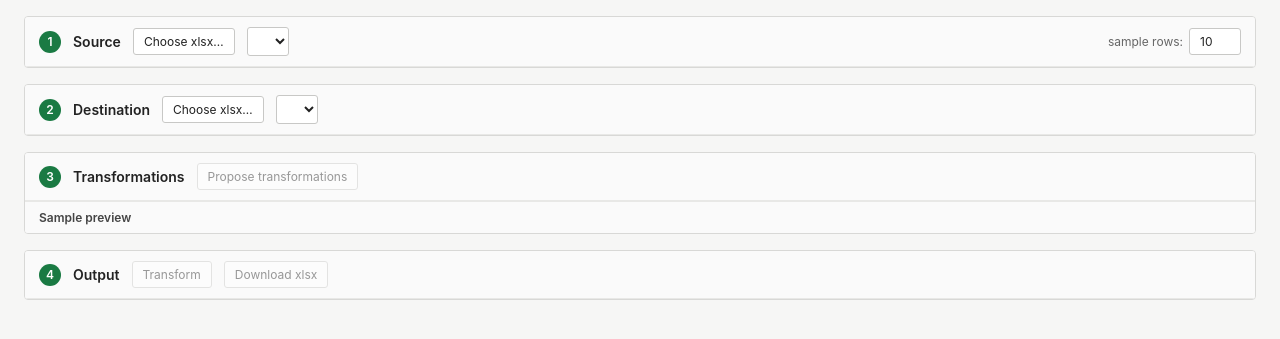
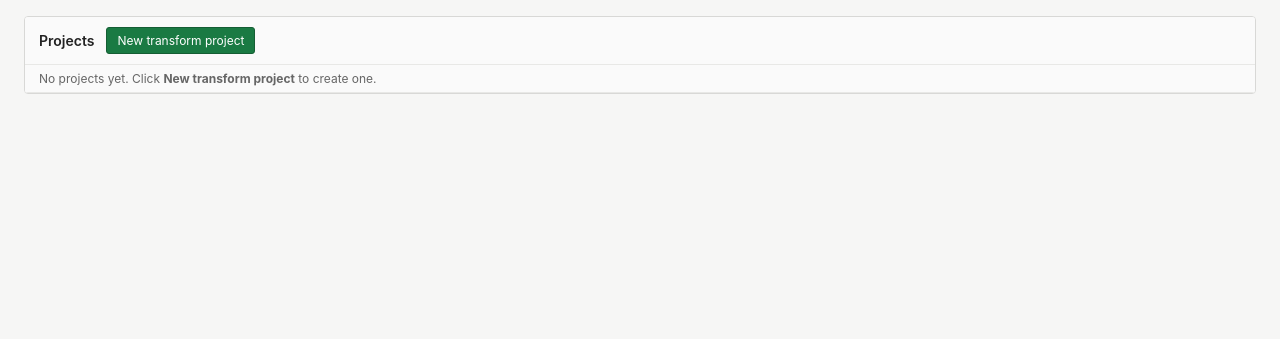
Before and after one commit to jasonsperske/sstransform, a Node server app: page / in a window 1280 px wide. Shown: the part 71-410 px from the top of the page. Run offline with Node 20, Linux system fonts and the light colour scheme; lists and menus that the app fills with data are empty; some libraries are stand-ins or nearby versions.

Commit message:
refactored to support more transformations, added ability to save projects

```diff
--- a/public/app.js
+++ b/public/app.js
@@ -5,6 +5,93 @@ const state = {
   transformations: [], // [{ targetColumn, code, notes }]
   output: null,        // [{col: val, ...}, ...]
 };
+
+// Project (saved in localStorage, keyed by URL id)
+let project = null;
+
+function initProject() {
+  const id = window.__PROJECT_ID__;
+  const now = Date.now();
+  const blank = (pid) => ({
+    id: pid, type: 'transform', name: '',
+    createdAt: now, updatedAt: now,
+    sourceHeaders: [], targetHeaders: [], transformations: [],
+  });
+  if (id) {
+    project = Projects.get(id) || blank(id);
+  } else {
+    project = blank(Projects.randomId());
+    window.history.replaceState(null, '', `/transform/${encodeURIComponent(project.id)}`);
+  }
+}
+
+function hydrateFromProject() {
+  if (!project) return;
+  $('project-name').value = project.name || '';
+  if (project.targetHeaders && project.targetHeaders.length) {
+    state.target = {
+      sheets: { saved: { headers: project.targetHeaders.slice(), rows: [] } },
+      sheetNames: ['saved'],
+      activeSheet: 'saved',
+      fileName: '(saved project)',
+    };
+    setSheetOptions($('target-sheet'), ['saved'], 'saved');
+    renderActiveSheet('target');
+    lockTarget(true);
+  }
+  if (project.transformations && project.transformations.length) {
+    state.transformations = project.transformations.map(t => ({ ...t }));
+    renderTransformations();
+  }
+  updateProjectMeta();
+  updateProposeEnabled();
+}
+
+function lockTarget(locked) {
+  const step = $('target-step');
+  const fileBtn = $('target-file-btn');
+  const editBtn = $('target-edit-btn');
+  const note = $('target-locked-note');
+  if (!step) return;
+  step.classList.toggle('locked', locked);
+  fileBtn.hidden = locked;
+  editBtn.hidden = !locked;
+  note.hidden = !locked;
+}
+
+function updateProjectMeta() {
+  const meta = $('project-meta');
+  if (!meta || !project) return;
+  const bits = [`id ${project.id.slice(0, 8)}`];
+  if (project.updatedAt) bits.push(`saved ${new Date(project.updatedAt).toLocaleTimeString()}`);
+  meta.textContent = bits.join(' · ');
+}
+
+function saveCurrent() {
+  if (!project) return;
+  project.name = $('project-name').value.trim();
+  if (state.source) {
+    const sh = state.source.sheets[state.source.activeSheet];
+    project.sourceHeaders = sh.headers.slice();
+  }
+  if (state.target) {
+    const sh = state.target.sheets[state.target.activeSheet];
+    project.targetHeaders = sh.headers.slice();
+  }
+  project.transformations = state.transformations.map(t => ({
+    targetColumn: t.targetColumn,
+    code: t.code || '',
+    notes: t.notes || '',
+  }));
+  Projects.upsert(project);
+  updateProjectMeta();
+}
+
+let saveTimer = null;
+function scheduleSave() {
+  clearTimeout(saveTimer);
+  saveTimer = setTimeout(saveCurrent, 400);
+}
 
 // DOM helpers
 const $ = (id) => document.getElementById(id);
@@ -108,6 +195,8 @@ async function loadFile(fileInput, kind) {
     infoEl.textContent = `error: ${err.message}`;
   }
   updateProposeEnabled();
+  saveCurrent();
+  schedulePreview();
 }
 
 function renderActiveSheet(kind) {
@@ -166,6 +255,7 @@ function renderTransformations() {
     codeArea.addEventListener('input', () => {
       state.transformations[idx].code = codeArea.value;
       schedulePreview();
+      scheduleSave();
     });
 
     const preview = el('span', { className: 'preview' }, '—');
@@ -292,7 +382,7 @@ function sourceSample() {
 }
 
 // API call
-async function requestTransformations({ refinementComment, targetColumn } = {}) {
+async function requestTransformations({ refinementComment, targetColumn, suggestName } = {}) {
   const srcSheet = state.source.sheets[state.source.activeSheet];
   const tgtSheet = state.target.sheets[state.target.activeSheet];
   const body = {
@@ -303,6 +393,7 @@ async function requestTransformations({ refinementComment, targetColumn } = {})
   if (state.transformations.length) body.existingTransformations = state.transformations;
   if (refinementComment) body.refinementComment = refinementComment;
   if (targetColumn) body.targetColumn = targetColumn;
+  if (suggestName) body.suggestName = true;
 
   const statusEl = $('propose-status');
   statusEl.textContent = 'asking Claude…';
@@ -327,14 +418,22 @@ async function requestTransformations({ refinementComment, targetColumn } = {})
     const prior = state.transformations.find(t => t.targetColumn === h);
     return prior || { targetColumn: h, code: '', notes: '' };
   });
+  if (data.suggestedName && !$('project-name').value.trim()) {
+    $('project-name').value = data.suggestedName;
+  }
   renderTransformations();
   statusEl.textContent = `${data.transformations.length} transformations ready`;
   statusEl.className = 'status success';
+  saveCurrent();
 }
 
 // Event wiring
+initProject();
+hydrateFromProject();
+$('project-name').addEventListener('input', scheduleSave);
 $('source-file').addEventListener('change', (e) => loadFile(e.target, 'source'));
 $('target-file').addEventListener('change', (e) => loadFile(e.target, 'target'));
+$('target-edit-btn').addEventListener('click', () => lockTarget(false));
 $('source-sheet').addEventListener('change', (e) => {
   state.source.activeSheet = e.target.value;
   renderActiveSheet('source');
@@ -350,7 +449,8 @@ $('propose-btn').addEventListener('click', async () => {
   $('propose-btn').disabled = true;
   try {
     state.transformations = []; // fresh proposal
-    await requestTransformations();
+    const suggestName = !$('project-name').value.trim();
+    await requestTransformations({ suggestName });
   } catch (e) { /* status shown */ }
   finally { $('propose-btn').disabled = false; }
 });
--- /dev/null
+++ b/public/home.js
@@ -0,0 +1,72 @@
+const $ = (id) => document.getElementById(id);
+
+function fmtDate(ts) {
+  if (!ts) return '';
+  const d = new Date(ts);
+  return d.toLocaleString();
+}
+
+function render() {
+  const listEl = $('project-list');
+  const emptyEl = $('empty-state');
+  const projects = Projects.list();
+
+  listEl.innerHTML = '';
+  if (!projects.length) {
+    emptyEl.hidden = false;
+    return;
+  }
+  emptyEl.hidden = true;
+
+  for (const p of projects) {
+    const row = document.createElement('div');
+    row.className = 'project-row';
+
+    const main = document.createElement('a');
+    main.className = 'project-main';
+    main.href = `/transform/${encodeURIComponent(p.id)}`;
+
+    const nameEl = document.createElement('div');
+    nameEl.className = 'project-name';
+    nameEl.textContent = p.name || 'Untitled project';
+
+    const metaBits = [];
+    metaBits.push(`id ${p.id.slice(0, 8)}`);
+    if (p.targetHeaders && p.targetHeaders.length) {
+      metaBits.push(`${p.targetHeaders.length} target cols`);
+    }
+    const savedCount = (p.transformations || []).filter(t => t.code && t.code.trim()).length;
+    if (savedCount) metaBits.push(`${savedCount} transformations`);
+    metaBits.push(`updated ${fmtDate(p.updatedAt)}`);
+
+    const metaEl = document.createElement('div');
+    metaEl.className = 'project-meta';
+    metaEl.textContent = metaBits.join(' · ');
+
+    main.appendChild(nameEl);
+    main.appendChild(metaEl);
+
+    const actions = document.createElement('div');
+    actions.className = 'project-actions';
+    const delBtn = document.createElement('button');
+    delBtn.textContent = 'Delete';
+    delBtn.addEventListener('click', (e) => {
+      e.preventDefault();
+      if (!confirm(`Delete "${p.name || 'Untitled project'}"?`)) return;
+      Projects.remove(p.id);
+      render();
+    });
+    actions.appendChild(delBtn);
+
+    row.appendChild(main);
+    row.appendChild(actions);
+    listEl.appendChild(row);
+  }
+}
+
+$('new-project-btn').addEventListener('click', () => {
+  const p = Projects.create();
+  window.location.href = `/transform/${encodeURIComponent(p.id)}`;
+});
+
+render();
--- a/public/index.html
+++ /dev/null
@@ -1,82 +0,0 @@
-<!doctype html>
-<html lang="en">
-<head>
-  <meta charset="utf-8">
-  <title>sstransform</title>
-  <meta name="viewport" content="width=device-width, initial-scale=1">
-  <link rel="stylesheet" href="styles.css">
-  <script src="https://cdn.sheetjs.com/xlsx-0.20.3/package/dist/xlsx.full.min.js"></script>
-</head>
-<body>
-  <header>
-    <h1>sstransform</h1>
-    <div class="subtitle">map one spreadsheet's columns into another's shape</div>
-  </header>
-
-  <main>
-    <section class="step">
-      <div class="step-head">
-        <span class="step-num">1</span>
-        <h2>Source</h2>
-        <label class="file-btn">
-          <input type="file" id="source-file" accept=".xlsx,.xls">
-          <span>Choose xlsx…</span>
-        </label>
-        <select id="source-sheet" hidden></select>
-        <label class="sample-size">
-          sample rows:
-          <input type="number" id="sample-size" value="10" min="1" max="100">
-        </label>
-      </div>
-      <div id="source-info" class="info"></div>
-      <div id="source-grid" class="grid-wrap"></div>
-    </section>
-
-    <section class="step">
-      <div class="step-head">
-        <span class="step-num">2</span>
-        <h2>Destination</h2>
-        <label class="file-btn">
-          <input type="file" id="target-file" accept=".xlsx,.xls">
-          <span>Choose xlsx…</span>
-        </label>
-        <select id="target-sheet" hidden></select>
-      </div>
-      <div id="target-info" class="info"></div>
-      <div id="target-grid" class="grid-wrap"></div>
-    </section>
-
-    <section class="step">
-      <div class="step-head">
-        <span class="step-num">3</span>
-        <h2>Transformations</h2>
-        <button id="propose-btn" disabled>Propose transformations</button>
-        <span id="propose-status" class="status"></span>
-      </div>
-      <div id="transformations"></div>
-      <div id="preview-bar" class="preview-bar" hidden>
-        <span class="preview-label">Sample preview</span>
-        <span id="preview-info" class="status"></span>
-      </div>
-      <div id="preview-grid" class="grid-wrap"></div>
-      <div id="refine-all" class="refine-all" hidden>
-        <textarea id="refine-all-comment" placeholder="Overall feedback to refine every transformation (e.g. 'phone numbers should be in E.164 format')"></textarea>
-        <button id="refine-all-btn">Refine all</button>
-      </div>
-    </section>
-
-    <section class="step">
-      <div class="step-head">
-        <span class="step-num">4</span>
-        <h2>Output</h2>
-        <button id="transform-btn" disabled>Transform</button>
-        <button id="download-btn" disabled>Download xlsx</button>
-        <span id="output-status" class="status"></span>
-      </div>
-      <div id="output-grid" class="grid-wrap"></div>
-    </section>
-  </main>
-
-  <script src="app.js"></script>
-</body>
-</html>
--- /dev/null
+++ b/public/projects.js
@@ -0,0 +1,69 @@
+// Client-side project store, backed by localStorage.
+// Shape: { [id]: { id, type: 'transform', name, createdAt, updatedAt,
+//                  sourceHeaders, targetHeaders, transformations } }
+(function (global) {
+  const STORAGE_KEY = 'sstransform:projects';
+
+  function randomId() {
+    if (global.crypto && typeof global.crypto.randomUUID === 'function') {
+      return global.crypto.randomUUID();
+    }
+    return Math.random().toString(36).slice(2, 10) + Date.now().toString(36);
+  }
+
+  function loadAll() {
+    try {
+      const raw = localStorage.getItem(STORAGE_KEY);
+      if (!raw) return {};
+      const parsed = JSON.parse(raw);
+      return parsed && typeof parsed === 'object' ? parsed : {};
+    } catch {
+      return {};
+    }
+  }
+
+  function saveAll(all) {
+    localStorage.setItem(STORAGE_KEY, JSON.stringify(all));
+  }
+
+  function get(id) {
+    if (!id) return null;
+    return loadAll()[id] || null;
+  }
+
+  function upsert(project) {
+    if (!project || !project.id) return;
+    const all = loadAll();
+    project.updatedAt = Date.now();
+    all[project.id] = project;
+    saveAll(all);
+  }
+
+  function remove(id) {
+    const all = loadAll();
+    delete all[id];
+    saveAll(all);
+  }
+
+  function create({ id } = {}) {
+    const now = Date.now();
+    const project = {
+      id: id || randomId(),
+      type: 'transform',
+      name: '',
+      createdAt: now,
+      updatedAt: now,
+      sourceHeaders: [],
+      targetHeaders: [],
+      transformations: [],
+    };
+    upsert(project);
+    return project;
+  }
+
+  function list() {
+    return Object.values(loadAll()).sort((a, b) => (b.updatedAt || 0) - (a.updatedAt || 0));
+  }
+
+  global.Projects = { get, upsert, remove, create, list, randomId };
+})(window);
--- a/server.js
+++ b/server.js
@@ -1,10 +1,40 @@
 import express from 'express';
+import expressLayouts from 'express-ejs-layouts';
 import Anthropic from '@anthropic-ai/sdk';
 import 'dotenv/config';
 
 const app = express();
 app.use(express.json({ limit: '10mb' }));
 app.use(express.static('public'));
+
+app.set('view engine', 'ejs');
+app.set('views', 'views');
+app.use(expressLayouts);
+app.set('layout', 'layout');
+
+const homeScripts = ['/projects.js', '/home.js'];
+const transformScripts = [
+  'https://cdn.sheetjs.com/xlsx-0.20.3/package/dist/xlsx.full.min.js',
+  '/projects.js',
+  '/app.js',
+];
+
+app.get('/', (req, res) => {
+  res.render('index', {
+    title: 'sstransform',
+    subtitle: "map one spreadsheet's columns into another's shape",
+    bodyScripts: homeScripts,
+  });
+});
+
+app.get('/transform/:id?', (req, res) => {
+  res.render('transform', {
+    title: 'sstransform — transform',
+    subtitle: "map one spreadsheet's columns into another's shape",
+    projectId: req.params.id || null,
+    bodyScripts: transformScripts,
+  });
+});
 
 const client = new Anthropic();
 
@@ -29,13 +59,17 @@ const transformationsSchema = {
         required: ['targetColumn', 'code', 'notes'],
         additionalProperties: false
       }
+    },
+    suggestedName: {
+      type: 'string',
+      description: 'Short descriptive project name when requested via suggestName; empty string otherwise.'
     }
   },
-  required: ['transformations'],
+  required: ['transformations', 'suggestedName'],
   additionalProperties: false
 };
 
-function buildPrompt({ sourceHeaders, targetHeaders, sourceSample, existingTransformations, refinementComment, targetColumn }) {
+function buildPrompt({ sourceHeaders, targetHeaders, sourceSample, existingTransformations, refinementComment, targetColumn, suggestName }) {
   let msg = `You are mapping data from a source spreadsheet to a destination spreadsheet format.
 
 Source columns: ${JSON.stringify(sourceHeaders)}
@@ -75,7 +109,11 @@ Example entry:
   "notes": "Joins FirstName and LastName with a space, dropping empties."
 }
 
-${existingTransformations && existingTransformations.length ? 'Return the full updated transformation set (one entry per target column).' : 'Return one entry for every target column listed above.'}`;
+${existingTransformations && existingTransformations.length ? 'Return the full updated transformation set (one entry per target column).' : 'Return one entry for every target column listed above.'}
+
+${suggestName
+  ? 'Also propose a short project name (3–6 words) for `suggestedName`. This is a data-transformation project; describe what is being transformed based on the source columns and sample values (e.g. "Customer contacts transform", "Invoice line items transform", "Sensor readings transform"). Do not use quotes or punctuation around the name.'
+  : 'Set `suggestedName` to an empty string.'}`;
 
   return msg;
 }
--- /dev/null
+++ b/views/index.ejs
@@ -0,0 +1,10 @@
+<section class="step">
+  <div class="step-head">
+    <h2>Projects</h2>
+    <button id="new-project-btn" class="primary">New transform project</button>
+  </div>
+  <div id="empty-state" class="info" hidden>
+    No projects yet. Click <strong>New transform project</strong> to create one.
+  </div>
+  <div id="project-list"></div>
+</section>
--- /dev/null
+++ b/views/layout.ejs
@@ -0,0 +1,24 @@
+<!doctype html>
+<html lang="en">
+<head>
+  <meta charset="utf-8">
+  <title><%= title %></title>
+  <meta name="viewport" content="width=device-width, initial-scale=1">
+  <link rel="stylesheet" href="/styles.css">
+  <% if (typeof headScripts !== 'undefined') { headScripts.forEach(function(src) { %>
+    <script src="<%= src %>"></script>
+  <% }) } %>
+</head>
+<body>
+  <header>
+    <a class="home-link" href="/"><h1>sstransform</h1></a>
+    <div class="subtitle"><%= subtitle %></div>
+  </header>
+  <main>
+    <%- body %>
+  </main>
+  <% if (typeof bodyScripts !== 'undefined') { bodyScripts.forEach(function(src) { %>
+    <script src="<%= src %>"></script>
+  <% }) } %>
+</body>
+</html>
```
Also changed, not shown: package.json (+8 -2 lines), public/styles.css (+77 -0 lines), views/transform.ejs (added, +74 -0 lines), 1 other file.
